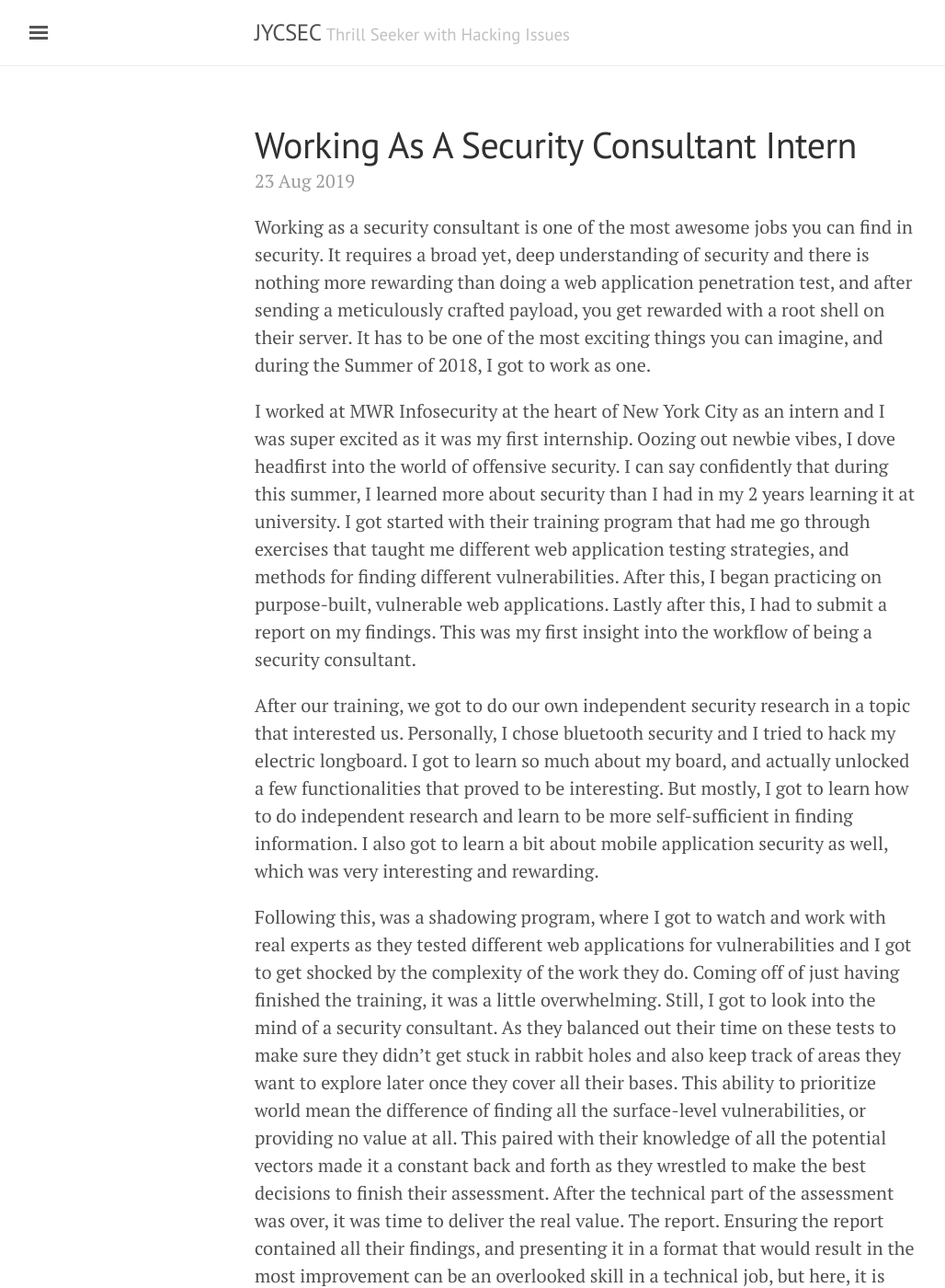
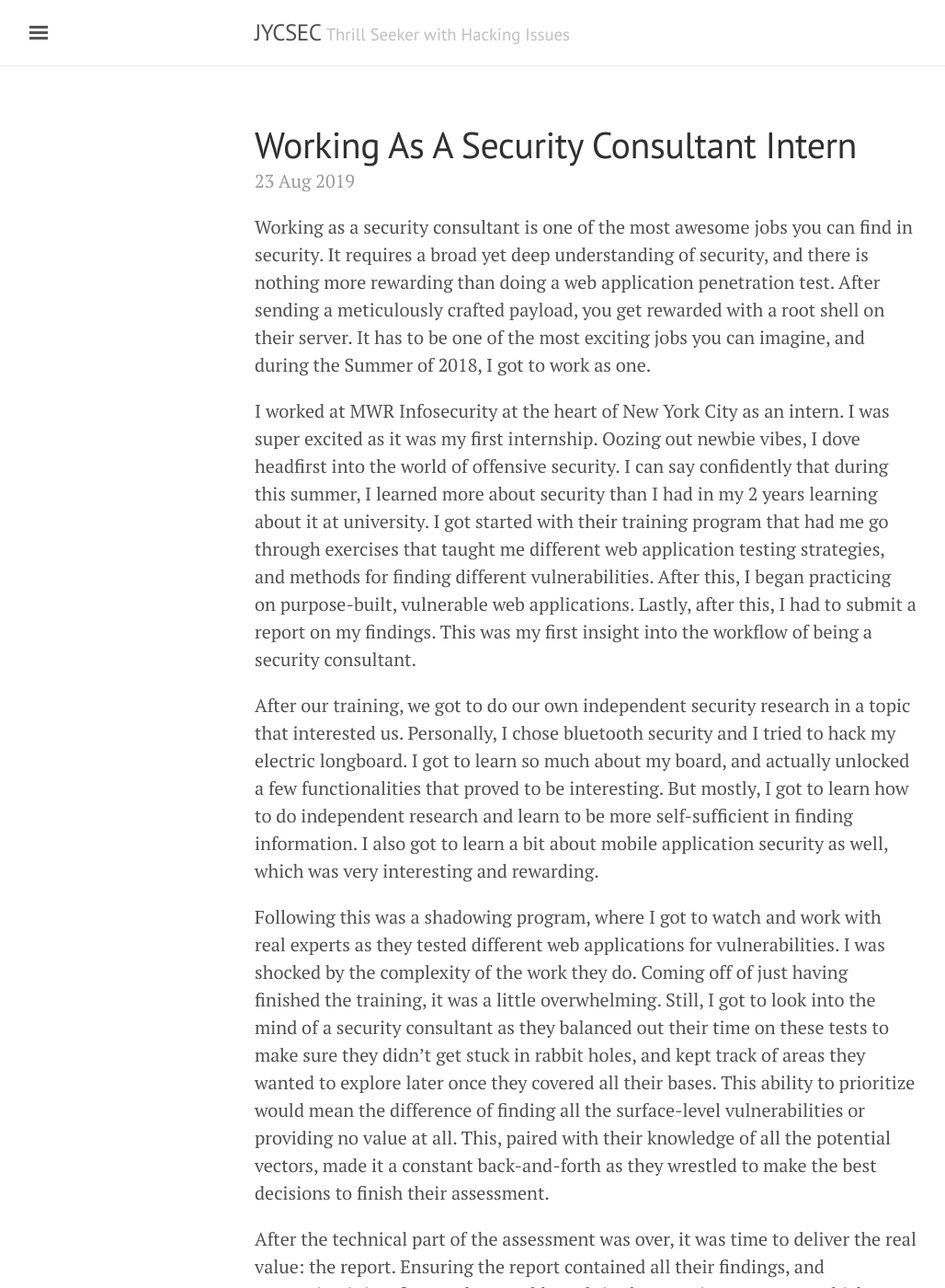
Before and after one commit to JYCSEC/jycsec.github.io, a Jekyll site: the page built from _posts/2019-08-23-working-as-a-security-consultant-intern.md, in a window 1280 px wide and 1400 px high. Shown: the whole window at 92% size, without its empty margins (3-1031 px from the left). Built offline with Jekyll 4.4.1, drawn with Linux system fonts in a browser that asks for light colours; nearby versions of some CDN libraries; some of the changed text lies outside the part shown.

Commit message:
Mary edits (#3)
* Minor changes to grammar

```diff
--- a/_posts/2019-08-23-working-as-a-security-consultant-intern.md
+++ b/_posts/2019-08-23-working-as-a-security-consultant-intern.md
@@ -3,12 +3,14 @@ layout: post
 author: JYCSEC
 ---
 
-Working as a security consultant is one of the most awesome jobs you can find in security. It requires a broad yet, deep understanding of security and there is nothing more rewarding than doing a web application penetration test, and after sending a meticulously crafted payload, you get rewarded with a root shell on their server. It has to be one of the most exciting things you can imagine, and during the Summer of 2018, I got to work as one.
+Working as a security consultant is one of the most awesome jobs you can find in security. It requires a broad yet deep understanding of security, and there is nothing more rewarding than doing a web application penetration test. After sending a meticulously crafted payload, you get rewarded with a root shell on their server. It has to be one of the most exciting jobs you can imagine, and during the Summer of 2018, I got to work as one.
 
-I worked at MWR Infosecurity at the heart of New York City as an intern and I was super excited as it was my first internship. Oozing out newbie vibes, I dove headfirst into the world of offensive security. I can say confidently that during this summer, I learned more about security than I had in my 2 years learning it at university. I got started with their training program that had me go through exercises that taught me different web application testing strategies, and methods for finding different vulnerabilities. After this, I began practicing on purpose-built, vulnerable web applications. Lastly after this, I had to submit a report on my findings. This was my first insight into the workflow of being a security consultant.
+I worked at MWR Infosecurity at the heart of New York City as an intern. I was super excited as it was my first internship. Oozing out newbie vibes, I dove headfirst into the world of offensive security. I can say confidently that during this summer, I learned more about security than I had in my 2 years learning about it at university. I got started with their training program that had me go through exercises that taught me different web application testing strategies, and methods for finding different vulnerabilities. After this, I began practicing on purpose-built, vulnerable web applications. Lastly, after this, I had to submit a report on my findings. This was my first insight into the workflow of being a security consultant.
 
 After our training, we got to do our own independent security research in a topic that interested us. Personally, I chose bluetooth security and I tried to hack my electric longboard. I got to learn so much about my board, and actually unlocked a few functionalities that proved to be interesting. But mostly, I got to learn how to do independent research and learn to be more self-sufficient in finding information. I also got to learn a bit about mobile application security as well, which was very interesting and rewarding.
 
-Following this, was a shadowing program, where I got to watch and work with real experts as they tested different web applications for vulnerabilities and I got to get shocked by the complexity of the work they do. Coming off of just having finished the training, it was a little overwhelming. Still, I got to look into the mind of a security consultant. As they balanced out their time on these tests to make sure they didn't get stuck in rabbit holes and also keep track of areas they want to explore later once they cover all their bases. This ability to prioritize world mean the difference of finding all the surface-level vulnerabilities, or providing no value at all. This paired with their knowledge of all the potential vectors made it a constant back and forth as they wrestled to make the best decisions to finish their assessment. After the technical part of the assessment was over, it was time to deliver the real value. The report. Ensuring the report contained all their findings, and presenting it in a format that would result in the most improvement can be an overlooked skill in a technical job, but here, it is crucial. Without a well done report, finding the crucial vulnerabilities can be meaningless and insight no change. This should mean inversely, writing an amazing report should incite change. However, that isn't always the case.
+Following this was a shadowing program, where I got to watch and work with real experts as they tested different web applications for vulnerabilities. I was shocked by the complexity of the work they do. Coming off of just having finished the training, it was a little overwhelming. Still, I got to look into the mind of a security consultant as they balanced out their time on these tests to make sure they didn't get stuck in rabbit holes, and kept track of areas they wanted to explore later once they covered all their bases. This ability to prioritize would mean the difference of finding all the surface-level vulnerabilities or providing no value at all. This, paired with their knowledge of all the potential vectors, made it a constant back-and-forth as they wrestled to make the best decisions to finish their assessment.
 
-The term compliance is thrown around a lot in the corporate world and often times, part of meeting these compliance goals, companies will get penetration tests from a third party vendor to assess their security. Often times, these companies will make changes from the results of these assessments, but sometimes, that is not the case. There are cases where companies get these assessments for the sake of checking a box, and in turn, make no meaningful changes. While this isn't always the case, It can be very frustrating to do a penetration test for a client, and to have that same client come back the following year, with the exact same vulnerabilities. Still, despite this, I find myself wondering: If I had to choose between working as a security consultant or never have to work again, where would I want the office to be at.
+After the technical part of the assessment was over, it was time to deliver the real value: the report. Ensuring the report contained all their findings, and presenting it in a format that would result in the most improvement, which can be an overlooked skill in a technical job but here, crucial. Without a well-done report, finding the crucial vulnerabilities can be meaningless and cause no change. This should mean inversely, writing an amazing report should incite change. However, that isn't always the case.
+
+The term compliance is thrown around a lot in the corporate world and often times, to meet these compliance goals, companies will get penetration tests from a third-party vendor to assess their security. These companies will usually make changes from the results of these assessments but sometimes, that is not the case. There are cases where companies get these assessments for the sake of checking a box and, in turn, make no meaningful changes. While this isn't always the case, it can be frustrating to do a penetration test for a client, and to have that same client come back the following year with the same exact vulnerabilities. Still, despite this, I find myself wondering: If I had to choose between working as a security consultant or never have to work again, where would I want the office to be at?
```
Also changed, not shown: _fitness/2019-big-three.md (+1 -1 lines), _fitness/gym-methodology.md (+4 -5 lines), _posts/2019-08-29-working-as-a-security-engineer-intern.md (+4 -4 lines).
